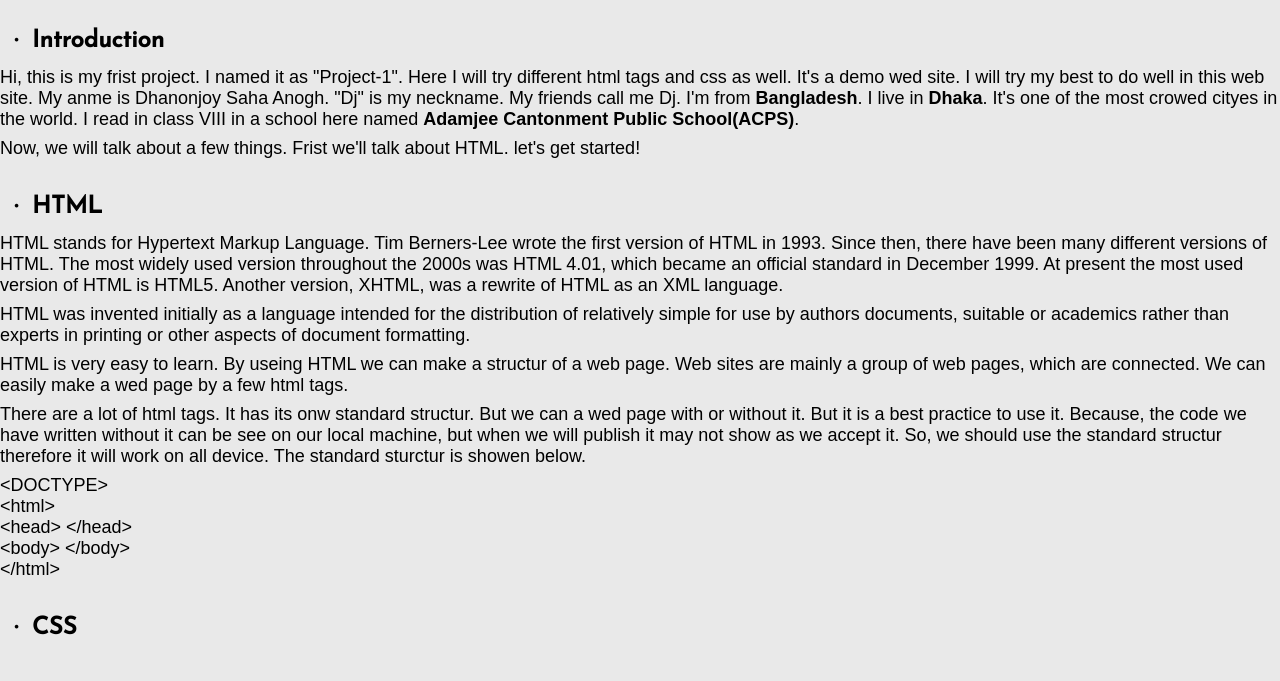
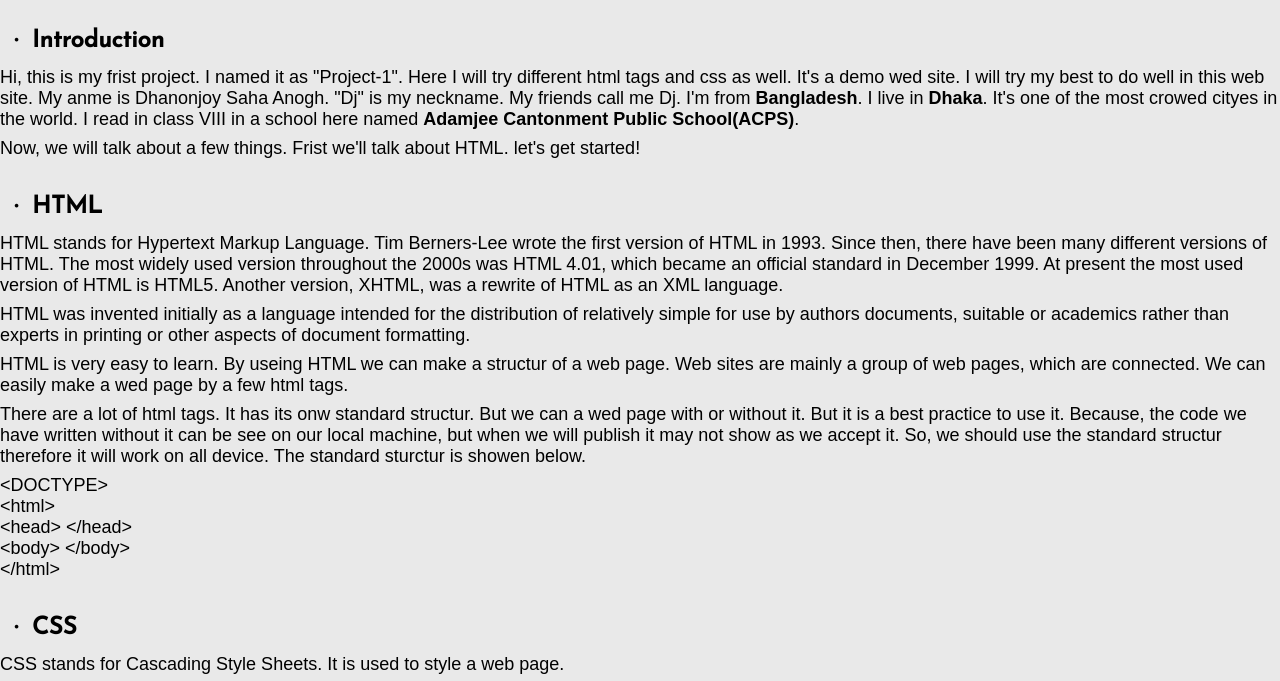
Before and after one commit to DjSahaAnogh/Project-1, a plain HTML site: page index.html in a window 1280 px wide. Shown: the part 145-826 px from the top of the page. Before the commit the page ends 805 px from the top, so only its background shows below. Drawn offline with Linux system fonts and the light colour scheme; a web font is replaced by a local one.

Commit message:
Update index.html

```diff
--- a/index.html
+++ b/index.html
@@ -115,7 +115,9 @@
         </p>
 
         <h1 class="content-head"><span class="symbol">&middot;</span>CSS</h1>
-        <p class="text"></p>
+        <p class="text">
+          CSS stands for Cascading Style Sheets. It is used to style a web page.
+        </p>
       </section>
     </main>
     <footer></footer>
```
